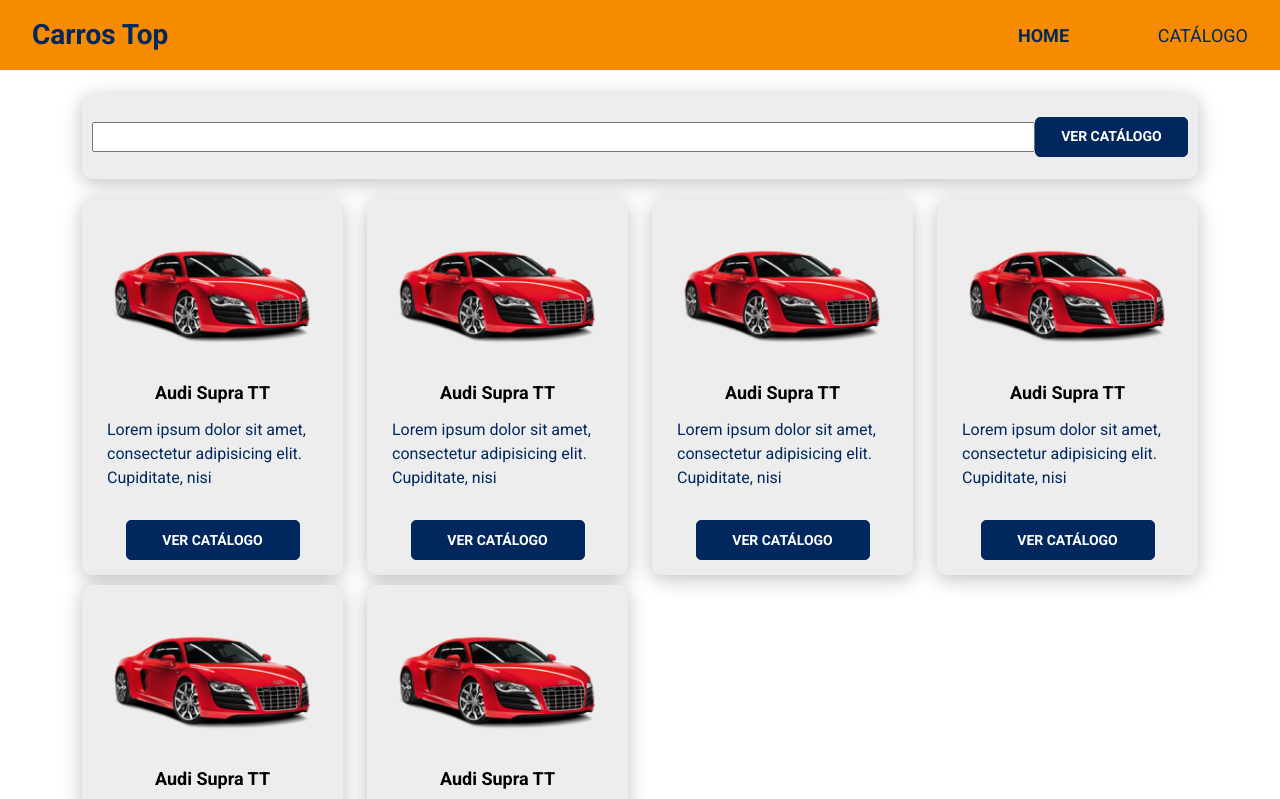
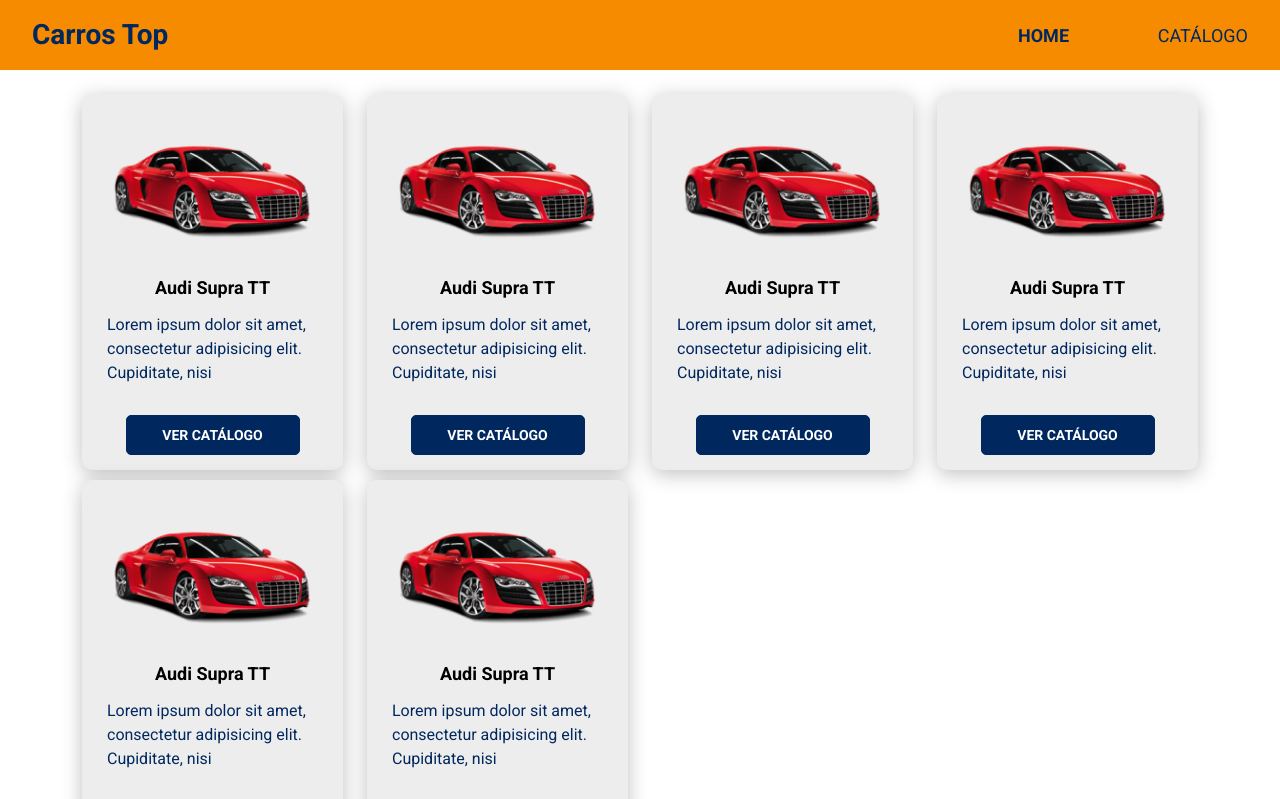
Before and after one commit to felipeschirmann/bds07, a React (Create React App) app in the folder frontend/: page / in a window 1280 px wide. Shown: the top 799 px of the page. Built offline with nearby package versions, Linux system fonts and the light colour scheme.

Commit message:
Revert "Create SearchCard"
This reverts commit 1dc9c79444a8ab2d70a9d83360a2cf91d6a6120b.

```diff
--- a/frontend/src/components/SearchCard/index.tsx
+++ /dev/null
@@ -1,13 +0,0 @@
-import './styles.css';
-import Button from 'components/Button';
-
-const ProductCard = () => {
-  return (
-    <div className="base-card serch-card">
-      <input type="text" />
-      <Button />
-    </div>
-  );
-};
-
-export default ProductCard;
--- a/frontend/src/components/SearchCard/styles.css
+++ /dev/null
@@ -1,11 +0,0 @@
-.serch-card {
-  padding: 10px;
-  margin-bottom: 20px;
-  height: 85px;
-  display: flex;
-  align-items: center;
-}
-
-.serch-card input {
-  width: 100%;
-}
--- a/frontend/src/pages/Catalog/index.tsx
+++ b/frontend/src/pages/Catalog/index.tsx
@@ -1,14 +1,12 @@
 import './styles.css';
 import Navbar from 'components/Navbar';
 import ProductCard from 'components/ProductCard';
-import SearchCard from 'components/SearchCard'
 
 const Catalog = () => {
   return (
     <div>
       <Navbar />
       <div className="container my-4">
-        <SearchCard/>
         <div className="row">
           <div className="col-sm-6 col-lg-4 col-xl-3">
             <ProductCard />
```
